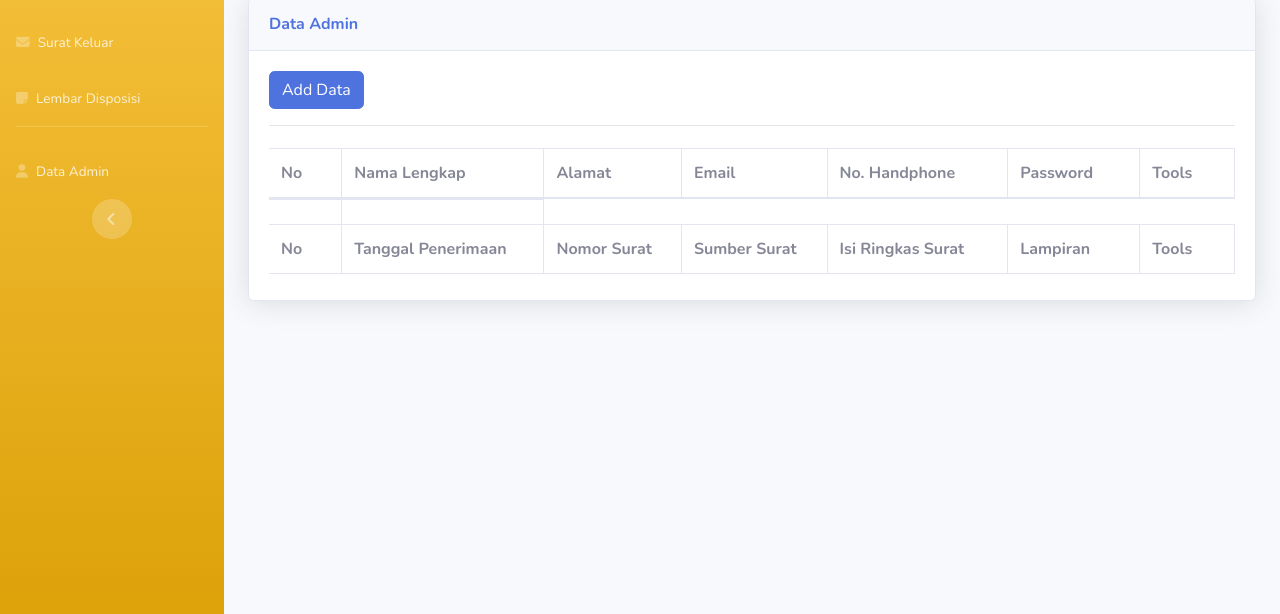
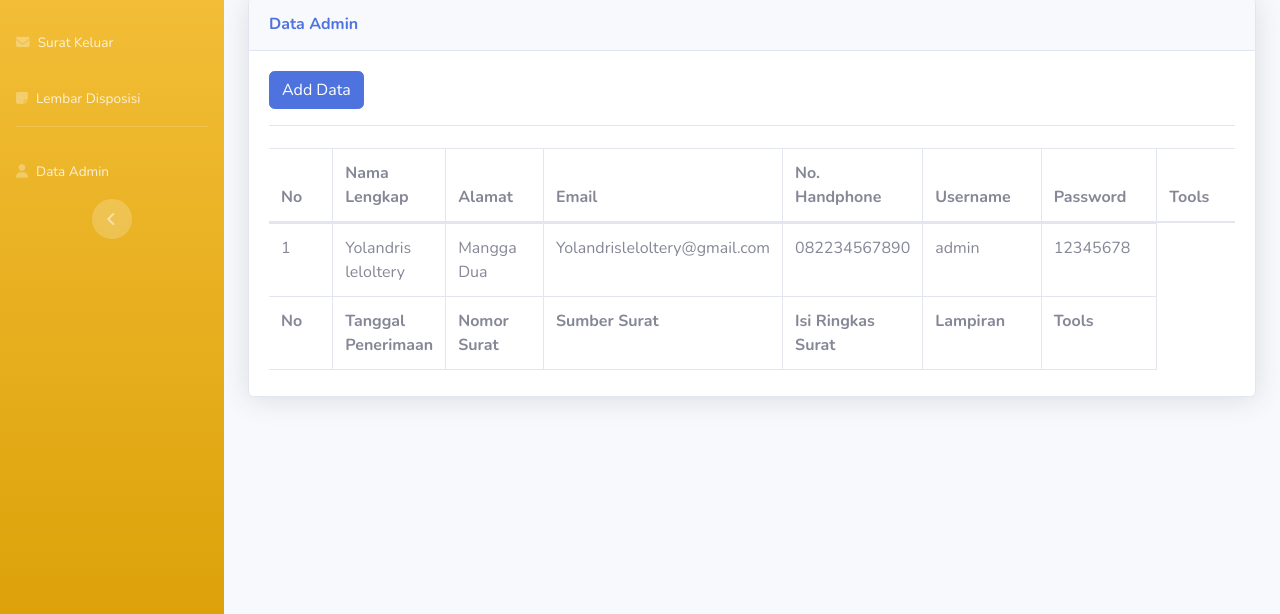
Before and after one commit to Cydielz/e-suratmasuk-keluar.github.io, a plain HTML site: page admin/index.html in a window 1280 px wide. Shown: the part 186-800 px from the top of the page. Drawn offline with nearby package versions, Linux system fonts and the light colour scheme.

Commit message:
input admin

```diff
--- a/admin/index.html
+++ b/admin/index.html
@@ -184,14 +184,20 @@
                         <th>Alamat</th>
                         <th>Email</th>
                         <th>No. Handphone</th>
+                        <th>Username</th>
                         <th>Password</th>
                         <th>Tools</th>
                     </tr>
                 </thead>
                 <tbody>
                     <tr>
-                        <td></td>
-                        <td></td>
+                        <td>1</td>
+                        <td>Yolandris leloltery</td>
+                        <td>Mangga Dua</td>
+                        <td>Yolandrisleloltery@gmail.com</td>
+                        <td>082234567890</td>
+                        <td>admin</td>
+                        <td>12345678</td>
                     </tr>
                 </tbody>
                 <tfoot>
```
